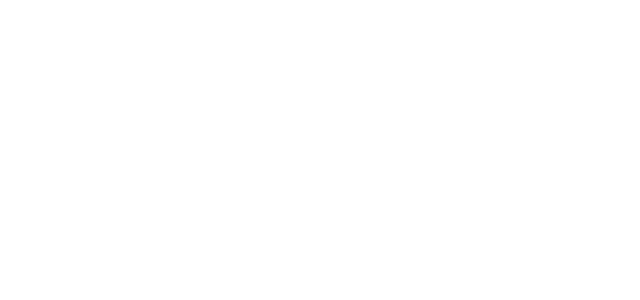
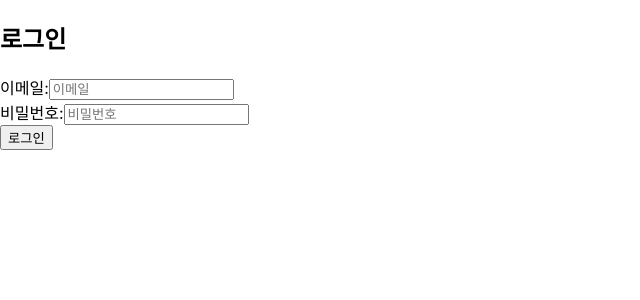
Before and after one commit to jonggu2020/fire_simulation, a React (Create React App) app in the folder Project/firefighter/: page /login in a window 1280 px wide. Before the commit this address had no page. Shown: the top 300 px of the page, without its empty margins (0-640 px from the left). Built offline with nearby package versions, Linux system fonts and the light colour scheme; the HTML template or start-up script is replaced by a standard one.

Commit message:
add Login Page

```diff
--- a/Project/firefighter/src/App.js
+++ b/Project/firefighter/src/App.js
@@ -5,13 +5,11 @@
 import './App.css'; // App 컴포넌트의 스타일 파일 (기본 생성됨)
 import logo from './assets/firefighter_logo.png';
 
-// --- 수정 전 ---
 // import VWorldMap from './VWorldMap'; // 우리가 만든 VWorldMap 컴포넌트를 불러옵니다.
 
-// --- 수정 후 ---
-// VWorldMap 컴포넌트의 새 위치를 정확히 지정합니다.
 import VWorldMap from './components/VWorldMap';
 import Home from './components/Home';
+import Login from './components/Login';
 
 function App() {
   return (
@@ -22,6 +20,9 @@
 
         {/* 2) 지도 페이지 라우트 */}
         <Route path="/map" element={<MapPage />} />
+
+        {/* 3) 로그인 페이지 라우트 추가 */}
+        <Route path="/login" element={<Login />} />
       </Routes>
     </BrowserRouter>
   );
@@ -29,7 +30,12 @@
 
 // 1. HomePage: 로고 좌측, 텍스트 중앙
 const HomePage = () => {
-  // const navigate = useNavigate();
+  const navigate = useNavigate(); // useNavigate 훅 사용
+
+  const handleLoginClick = () => {
+    navigate('/login'); // /login 경로로 이동
+  };
+
   return (
     <div className="App" style={{display: 'flex', flexDirection: 'column', height: '105vh', backgroundColor: '#F5F5F5',}}>
       {/* Home 전용 헤더 */}
@@ -38,21 +44,37 @@
           display: 'flex',
           height: '80px',
           alignItems: 'center',
-          justifyContent: 'center',  // 텍스트 가운데
-          padding: '10px 20px',
+          justifyContent: 'space-between', // 요소를 양쪽으로 분산
+          padding: '10px 30px', // 좌우 패딩 증가
           backgroundColor: '#f0f0f0',
           boxShadow: '0 1px 4px rgba(0,0,0,0.1)',
           borderBottom: '2px solid #9c9c9c',
         }}
       >
+        <div style={{ display: 'flex', alignItems: 'center' }}>
           <img
             src={logo}
             alt="FireFighter Logo"
-          style={{ height: '105px', width: '115px', marginRight: '12px', position: 'absolute', left: '30px' }}
+            style={{ height: '105px', width: '115px', marginRight: '12px' }}
           />
           <h1 style={{ margin: 0, fontSize: '2.5rem', fontWeight: 'bold' }}>
             <span style={{ color: '#B33E2C' }}>F</span>ireFighter
           </h1>
+        </div>
+        <button
+          onClick={handleLoginClick}
+          style={{
+            padding: '10px 20px',
+            fontSize: '1rem',
+            color: 'white',
+            backgroundColor: '#B33E2C',
+            border: 'none',
+            borderRadius: '5px',
+            cursor: 'pointer'
+          }}
+        >
+          로그인
+        </button>
       </header>
 
       {/* Home 컴포넌트 */}
--- a/Project/firefighter/src/components/Login.js
+++ b/Project/firefighter/src/components/Login.js
@@ -1,5 +1,58 @@
-// Login.js 임시 파일
-import React, {} from "react";
-import '.Login.css'
+import React, { useState } from "react";
+import { getAuth, signInWithEmailAndPassword } from "firebase/auth";
 
-// const login =
+function Login() {
+    const [email, setEmail] = useState('');
+    const [password, setPassword] = useState('');
+    const [error, setError] = useState(null);
+    const [message, setMessage] = useState('');
+
+    const handleLogin = async (e) => {
+        e.preventDefault();
+        const auth = getAuth();
+        setError(null);
+        setMessage('');
+        try {
+            await signInWithEmailAndPassword(auth, email, password);
+            setMessage('로그인 성공!');
+            // 로그인 성공 후 리디렉션 또는 다른 UI 업데이트를 여기에 추가할 수 있습니다.
+        } catch (error) {
+            setError(error.message);
+        }
+    };
+
+    return (
+        <div>
+            <h2>로그인</h2>
+            <form onSubmit={handleLogin}>
+                <div>
+                    <label htmlFor="email">이메일:</label>
+                    <input
+                        type="email"
+                        id="email"
+                        placeholder="이메일"
+                        value={email}
+                        onChange={(e) => setEmail(e.target.value)}
+                        required
+                    />
+                </div>
+                <div>
+                    <label htmlFor="password">비밀번호:</label>
+                    <input
+                        type="password"
+                        id="password"
+                        placeholder="비밀번호"
+                        value={password}
+                        onChange={(e) => setPassword(e.target.value)}
+                        required
+                    />
+                </div>
+                <button type="submit">로그인</button>
+            </form>
+            {error && <p style={{ color: 'red' }}>에러: {error}</p>}
+            {message && <p style={{ color: 'green' }}>{message}</p>}
+        </div>
+    );
+}
+
+export default Login;
```
Lines whose indentation alone changed are shown as unchanged.
